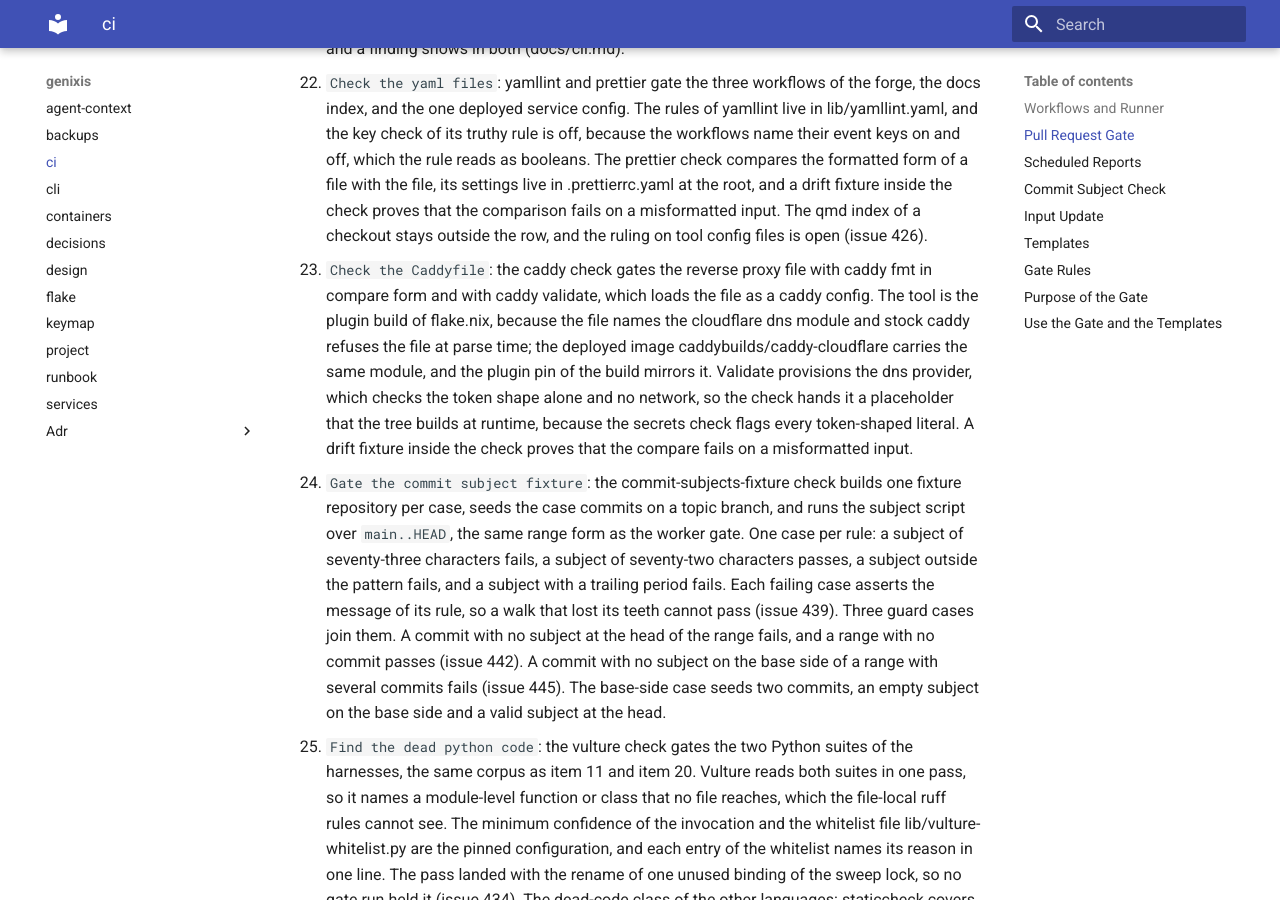
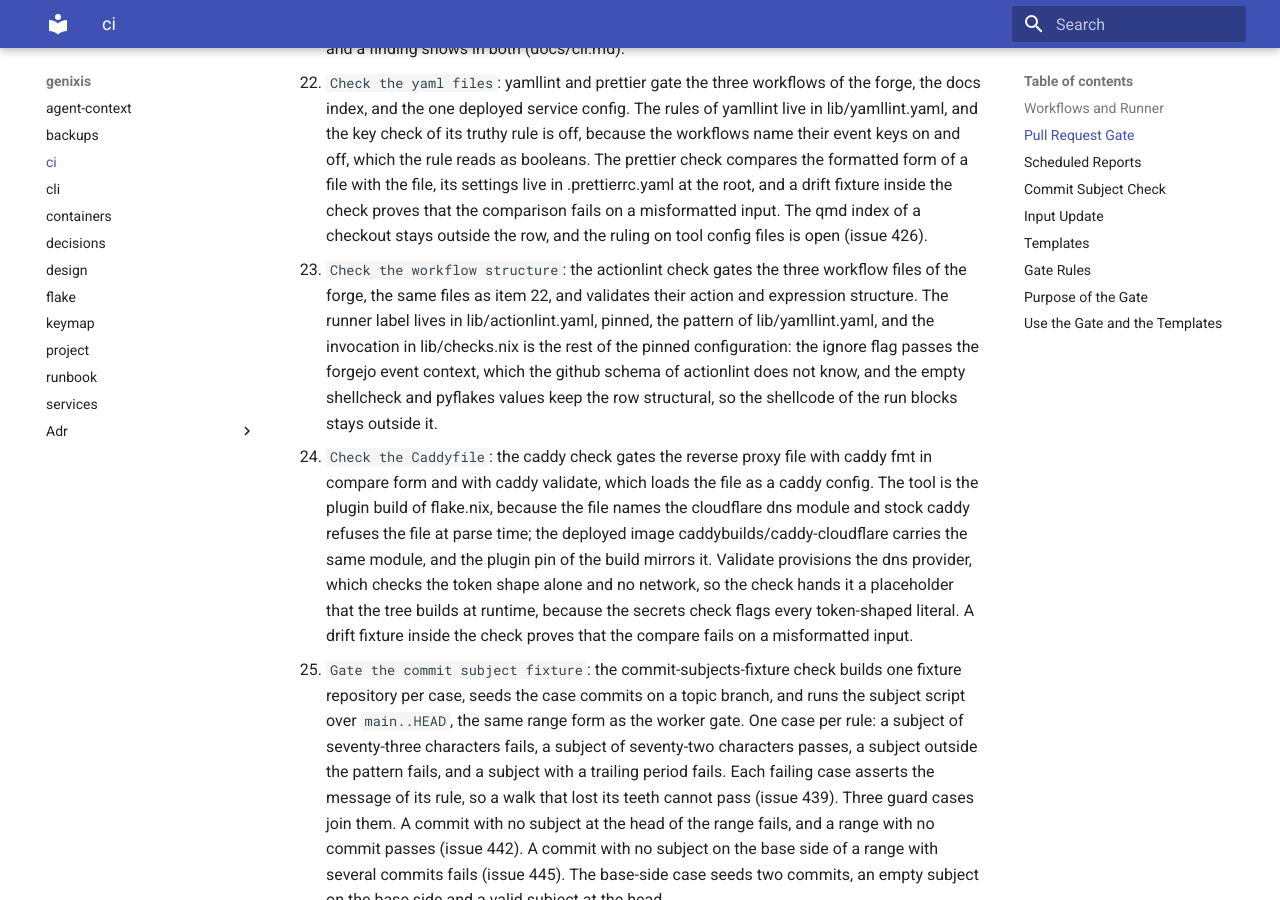
Before and after one commit to Jracon/genixis, an MkDocs documentation site: the page built from docs/ci.md, in a window 1280 px wide and 900 px high, scrolled down 4182 px. Built offline with MkDocs 1.6.1 and Material for MkDocs 9.7.7, drawn with Linux system fonts in a browser that asks for light colours.

Commit message:
feat(ci): gate the workflows with actionlint
yamllint checked the yaml syntax of the workflow files, but nothing
validated their action and expression structure, so a wrong property of
the github context or a broken step shape passed every row
(issue 543, gap 4).

The actionlint check gates the three workflow files in the gate job
and in nix flake check. The first run held three finding classes: the
native runner label, the forgejo event context, and two embedded
shellcheck findings in run blocks. The dispositions, pinned: the label
list of lib/actionlint.yaml holds the runner label of the native
runner, the ignore flag of the invocation passes the forgejo context,
and the empty shellcheck and pyflakes values keep the row structural,
because the run-block shellcode sits outside the gap and its two
findings are deliberate or cosmetic: the single-quoted credential
helper of the input update keeps the token out of .git/config
(SC2016), and the unused run counter of the perf baseline loop is
cosmetic (SC2034).

A planted expression error in ci.yaml fails the check with a property
report on the github context, and the plant is reverted.

Co-Authored-By: Claude Code <noreply@anthropic.com>

```diff
--- a/docs/ci.md
+++ b/docs/ci.md
@@ -41,11 +41,12 @@ Each check derivation lives in lib/checks.nix, so the `Check flake` step builds
 20. `Check the python formatting`: the ruff-format check gates the two Python suites of the harnesses with ruff format in check mode, so the format pass and the lint pass of item 11 come from one tool. The defaults of ruff format apply, and the flake lock pins the ruff release. A drift fixture inside the check proves that the check mode fails on a misformatted input.
 21. `Type-check the python harnesses`: the basedpyright check gates the two Python suites of the harnesses, the same corpus as item 11 and item 20. The checking level and the python version live in lib/pyrightconfig.json, pinned, the pattern of lib/statix.toml. The devShell and the nvim language server carry the same checker, so the editor and the gate use one tool, and a finding shows in both (docs/cli.md).
 22. `Check the yaml files`: yamllint and prettier gate the three workflows of the forge, the docs index, and the one deployed service config. The rules of yamllint live in lib/yamllint.yaml, and the key check of its truthy rule is off, because the workflows name their event keys on and off, which the rule reads as booleans. The prettier check compares the formatted form of a file with the file, its settings live in .prettierrc.yaml at the root, and a drift fixture inside the check proves that the comparison fails on a misformatted input. The qmd index of a checkout stays outside the row, and the ruling on tool config files is open (issue 426).
-23. `Check the Caddyfile`: the caddy check gates the reverse proxy file with caddy fmt in compare form and with caddy validate, which loads the file as a caddy config. The tool is the plugin build of flake.nix, because the file names the cloudflare dns module and stock caddy refuses the file at parse time; the deployed image caddybuilds/caddy-cloudflare carries the same module, and the plugin pin of the build mirrors it. Validate provisions the dns provider, which checks the token shape alone and no network, so the check hands it a placeholder that the tree builds at runtime, because the secrets check flags every token-shaped literal. A drift fixture inside the check proves that the compare fails on a misformatted input.
-24. `Gate the commit subject fixture`: the commit-subjects-fixture check builds one fixture repository per case, seeds the case commits on a topic branch, and runs the subject script over `main..HEAD`, the same range form as the worker gate. One case per rule: a subject of seventy-three characters fails, a subject of seventy-two characters passes, a subject outside the pattern fails, and a subject with a trailing period fails. Each failing case asserts the message of its rule, so a walk that lost its teeth cannot pass (issue 439). Three guard cases join them. A commit with no subject at the head of the range fails, and a range with no commit passes (issue 442). A commit with no subject on the base side of a range with several commits fails (issue 445). The base-side case seeds two commits, an empty subject on the base side and a valid subject at the head.
-25. `Find the dead python code`: the vulture check gates the two Python suites of the harnesses, the same corpus as item 11 and item 20. Vulture reads both suites in one pass, so it names a module-level function or class that no file reaches, which the file-local ruff rules cannot see. The minimum confidence of the invocation and the whitelist file lib/vulture-whitelist.py are the pinned configuration, and each entry of the whitelist names its reason in one line. The pass landed with the rename of one unused binding of the sweep lock, so no gate run held it (issue 434). The dead-code class of the other languages: staticcheck covers the go module through its unused analysis (item 10), deadnix covers the unused let bindings of the nix files (item 8), and the ruling on the rows without a cross-file tool is open (issue 434): the four scripts of the media servers, the nvim lua tree, and the nix modules and attributes outside a let binding.
-26. The host-toplevels check holds no step of its own: it gates through the `Check flake` step alone, the pattern of item 17. The check forces the toplevel derivation of each NixOS host of the flake, the value that a rebuild evaluates, so the unit generation of the module system runs in the gate; the forcing reads each timer value twice, at the warnings of the systemd module and at the unit files. An import that points at no file, and a failed assertion of a host, then fail the gate before the first rebuild of a host finds it. The flake check forces no toplevel of a host; the timer import of the backup set rode that hole onto main, and only the first rebuild of `services` would have found it (issue 527). The fixture proves the teeth, the drift fixture pattern of the format checks: one module of the defect shape, a let import behind a timer value, fails the forcing on a target that throws and passes it on the clean target, the shared timer shape that the defect meant. The throwing target stands for the missing file of the defect, because the error of a missing path of the flake source is not catchable in restricted eval: such an import in a host kills the check evaluation itself, and the gate reddens the same way. The probe evaluates the standard module list of NixOS with the install dummy of the repository on top, so it reads no machine-local file and its outcome is deterministic.
-27. `Sweep the tree for misspellings`: the codespell check gates the flake source with the bundled dictionary of codespell, so a typo in the docs tree or in a comment fails the gate. The skip list, the ignore list, and the ignore regex live in lib/codespellrc, pinned, the pattern of lib/yamllint.yaml. The skip list holds the files that carry no prose, the lock and the encrypted files. The ignore list holds the identifiers of the tree that read as misspellings, and the ignore regex passes the one quoted fixture of a deliberate misspelling in the identity test, so a misspelling outside quotes stays a finding.
+23. `Check the workflow structure`: the actionlint check gates the three workflow files of the forge, the same files as item 22, and validates their action and expression structure. The runner label lives in lib/actionlint.yaml, pinned, the pattern of lib/yamllint.yaml, and the invocation in lib/checks.nix is the rest of the pinned configuration: the ignore flag passes the forgejo event context, which the github schema of actionlint does not know, and the empty shellcheck and pyflakes values keep the row structural, so the shellcode of the run blocks stays outside it.
+24. `Check the Caddyfile`: the caddy check gates the reverse proxy file with caddy fmt in compare form and with caddy validate, which loads the file as a caddy config. The tool is the plugin build of flake.nix, because the file names the cloudflare dns module and stock caddy refuses the file at parse time; the deployed image caddybuilds/caddy-cloudflare carries the same module, and the plugin pin of the build mirrors it. Validate provisions the dns provider, which checks the token shape alone and no network, so the check hands it a placeholder that the tree builds at runtime, because the secrets check flags every token-shaped literal. A drift fixture inside the check proves that the compare fails on a misformatted input.
+25. `Gate the commit subject fixture`: the commit-subjects-fixture check builds one fixture repository per case, seeds the case commits on a topic branch, and runs the subject script over `main..HEAD`, the same range form as the worker gate. One case per rule: a subject of seventy-three characters fails, a subject of seventy-two characters passes, a subject outside the pattern fails, and a subject with a trailing period fails. Each failing case asserts the message of its rule, so a walk that lost its teeth cannot pass (issue 439). Three guard cases join them. A commit with no subject at the head of the range fails, and a range with no commit passes (issue 442). A commit with no subject on the base side of a range with several commits fails (issue 445). The base-side case seeds two commits, an empty subject on the base side and a valid subject at the head.
+26. `Find the dead python code`: the vulture check gates the two Python suites of the harnesses, the same corpus as item 11 and item 20. Vulture reads both suites in one pass, so it names a module-level function or class that no file reaches, which the file-local ruff rules cannot see. The minimum confidence of the invocation and the whitelist file lib/vulture-whitelist.py are the pinned configuration, and each entry of the whitelist names its reason in one line. The pass landed with the rename of one unused binding of the sweep lock, so no gate run held it (issue 434). The dead-code class of the other languages: staticcheck covers the go module through its unused analysis (item 10), deadnix covers the unused let bindings of the nix files (item 8), and the ruling on the rows without a cross-file tool is open (issue 434): the four scripts of the media servers, the nvim lua tree, and the nix modules and attributes outside a let binding.
+27. The host-toplevels check holds no step of its own: it gates through the `Check flake` step alone, the pattern of item 17. The check forces the toplevel derivation of each NixOS host of the flake, the value that a rebuild evaluates, so the unit generation of the module system runs in the gate; the forcing reads each timer value twice, at the warnings of the systemd module and at the unit files. An import that points at no file, and a failed assertion of a host, then fail the gate before the first rebuild of a host finds it. The flake check forces no toplevel of a host; the timer import of the backup set rode that hole onto main, and only the first rebuild of `services` would have found it (issue 527). The fixture proves the teeth, the drift fixture pattern of the format checks: one module of the defect shape, a let import behind a timer value, fails the forcing on a target that throws and passes it on the clean target, the shared timer shape that the defect meant. The throwing target stands for the missing file of the defect, because the error of a missing path of the flake source is not catchable in restricted eval: such an import in a host kills the check evaluation itself, and the gate reddens the same way. The probe evaluates the standard module list of NixOS with the install dummy of the repository on top, so it reads no machine-local file and its outcome is deterministic.
+28. `Sweep the tree for misspellings`: the codespell check gates the flake source with the bundled dictionary of codespell, so a typo in the docs tree or in a comment fails the gate. The skip list, the ignore list, and the ignore regex live in lib/codespellrc, pinned, the pattern of lib/yamllint.yaml. The skip list holds the files that carry no prose, the lock and the encrypted files. The ignore list holds the identifiers of the tree that read as misspellings, and the ignore regex passes the one quoted fixture of a deliberate misspelling in the identity test, so a misspelling outside quotes stays a finding.
 
 ## Scheduled Reports
 
```
Also changed, not shown: 3 other files.
